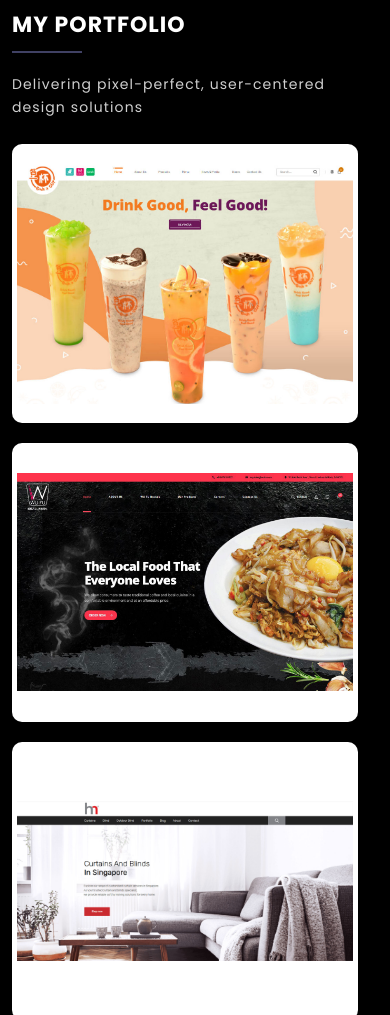
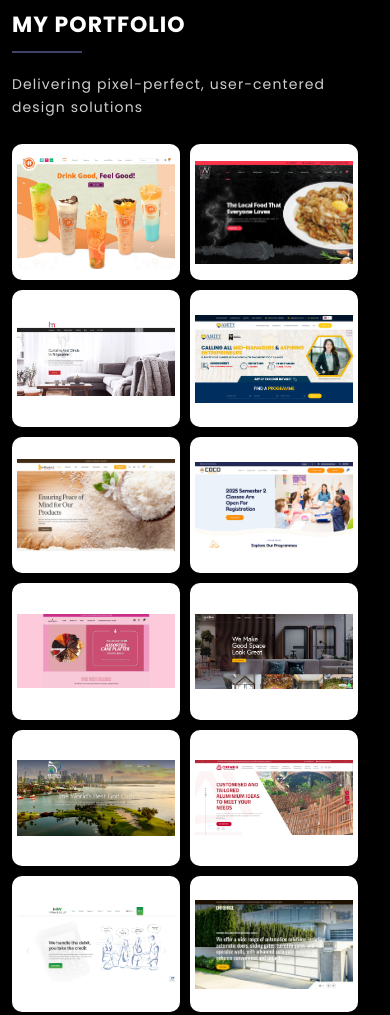
Before and after one commit to AmitsutharBKN/iamitech, a React app: page /portfolio in a window 390 px wide. Shown: the part 2900-3915 px from the top of the page. Built offline with nearby package versions, Linux system fonts and the light colour scheme; a web font is replaced by a local one.

Commit message:
new updates

```diff
--- a/src/components/portfolio/portfolio.js
+++ b/src/components/portfolio/portfolio.js
@@ -10,7 +10,7 @@ function Portfolio() {
           <p>Delivering pixel-perfect, user-centered design solutions</p>
         </div>
 
-        <Row className='grid-10 gutters-10'>
+        <Row className='grid-10 gutters-10 portfolio_grid'>
           <div className='col-lg-3 col-md-6'>
             <div className='portfolio_itemBox'>
               <a href='https://www.each-a-cup.com/' target='_black'>
--- a/src/components/portfolio/portfolio.scss
+++ b/src/components/portfolio/portfolio.scss
@@ -55,6 +55,14 @@
 	text-transform: uppercase;
 	}
 
+@media (max-width: 767.98px) {
+	.portfolio_grid>.col-md-6 { width: 50%; }
+	.portfolio_grid.grid-10 { margin-top: -5px; margin-bottom: -5px; margin-left: -5px; margin-right: -5px; }
+	.portfolio_grid.grid-10>.col, .portfolio_grid.grid-10>[class*="col-"] { padding-top: 5px; padding-bottom: 5px; }
+	.portfolio_grid.gutters-10>.col, .portfolio_grid.gutters-10>[class*="col-"] { padding-right: 5px; padding-left: 5px; }
+	}
+
 @media (max-width: 575.98px) {
+	.portfolio-visitBtn { font-size: 10px; }
 	.portfolio-box { padding-right: 20px; }
 	}
```
Also changed, not shown: src/components/portfolio/portfolio.css, 1 other file.
